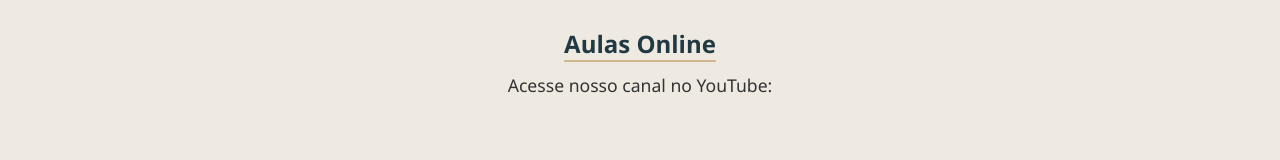
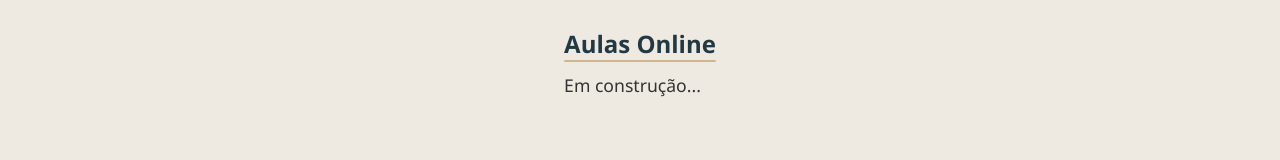
Before and after one commit to alexsmarra/Liceu, a website with bundled scripts: page pages/aulas-online.html in a window 1280 px wide. Shown: the part 151-311 px from the top of the page. Built offline with nearby package versions, Linux system fonts and the light colour scheme; files whose address does not match are found by name.

Commit message:
update: aulas-online em construcao

```diff
--- a/pages/aulas-online.html
+++ b/pages/aulas-online.html
@@ -28,7 +28,7 @@
     <main class="page-content fill-screen">
         <section class="content pages-section">
             <h2>Aulas Online</h2>
-            <p>Acesse nosso canal no YouTube:</p>
+            <p>Em construção...</p>
         </section>
     </main>
 
```
